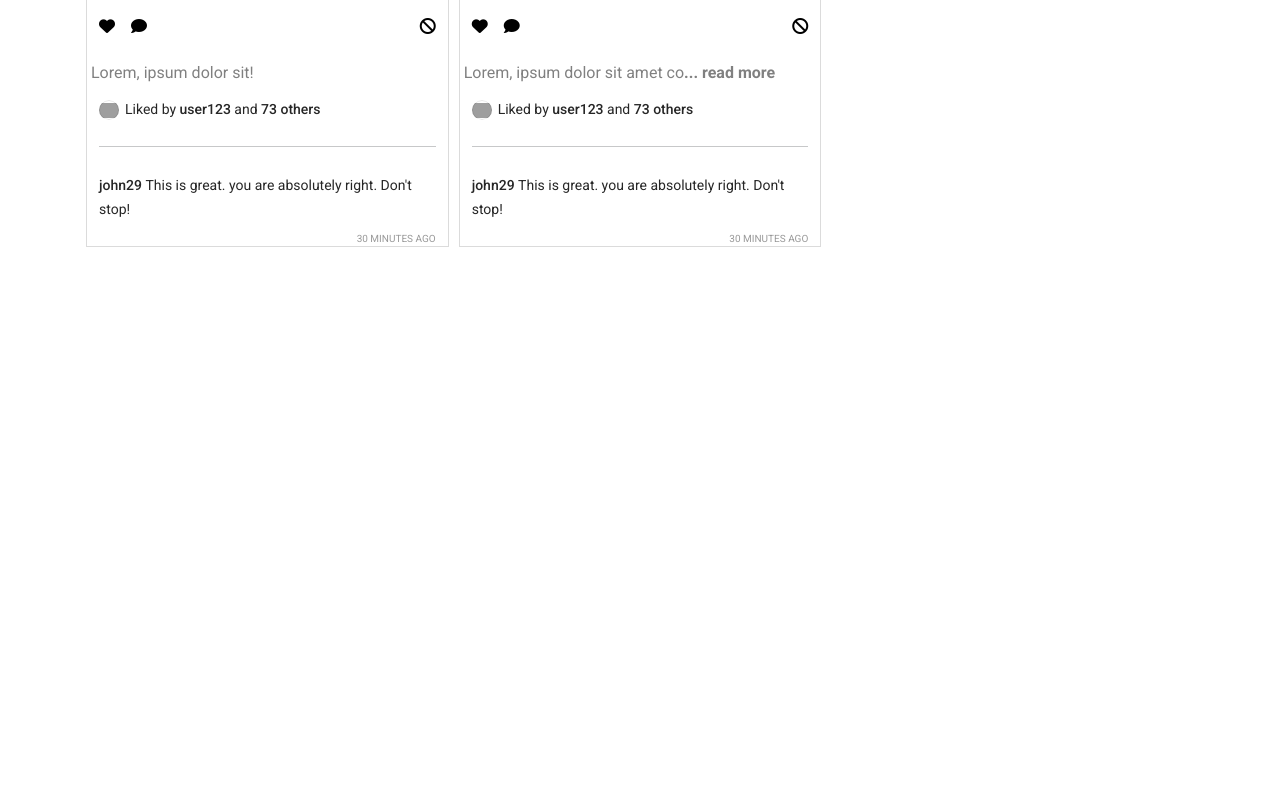
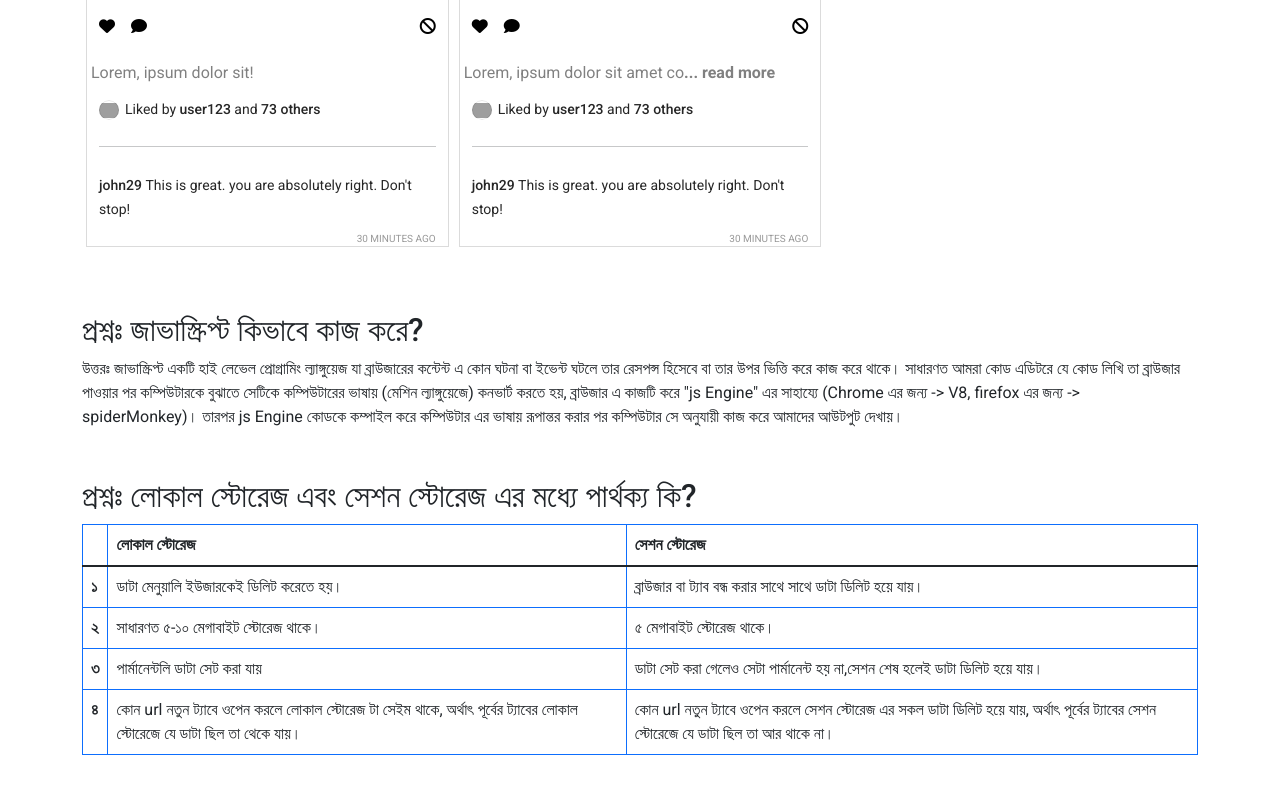
Before and after one commit to Rezaul909/Insta-Shohor, a plain HTML site: page index.html in a window 1280 px wide. Shown: the part 1285-2078 px from the top of the page. Before the commit the page ends 1548 px from the top, so only its background shows below. Drawn offline with nearby package versions, Linux system fonts and the light colour scheme; grey boxes are pictures that could not be loaded.

Commit message:
que-ans-added

```diff
--- a/css/style.css
+++ b/css/style.css
@@ -57,6 +57,7 @@ img {
 /* Post */
 .post {
   width: 100%;
+  height: 100%;
   display: flex;
   flex-direction: column;
   overflow: hidden;
--- a/index.html
+++ b/index.html
@@ -70,13 +70,59 @@
             <div id="posts">
             </div>
             <div id="liked">
-                <h1>Liked posts</h1>
+
             </div>
 
             <div id="reported">
-                <h1>Reported posts</h1>
+
             </div>
         </main>
+
+        <section id="que-ans" class="container my-5">
+            <div class="mb-5">
+                <h2>প্রশ্নঃ জাভাস্ক্রিপ্ট কিভাবে কাজ করে?</h2>
+                <p>উত্তরঃ
+                    জাভাস্ক্রিপ্ট একটি হাই লেভেল প্রোগ্রামিং ল্যাঙ্গুয়েজ যা ব্রাউজারের কন্টেন্ট এ কোন ঘটনা বা ইভেন্ট ঘটলে তার রেসপন্স হিসেবে বা তার উপর ভিত্তি করে কাজ করে থাকে।
+                    সাধারণত আমরা কোড এডিটরে যে কোড লিখি তা ব্রাউজার পাওয়ার পর কম্পিউটারকে বুঝাতে সেটিকে কম্পিউটারের ভাষায় (মেশিন ল্যাঙ্গুয়েজে) কনভার্ট করতে হয়, ব্রাউজার এ কাজটি করে "js Engine" এর সাহায্যে (Chrome এর জন্য -> V8, firefox এর জন্য -> spiderMonkey)।
+                    তারপর js Engine কোডকে কম্পাইল করে কম্পিউটার এর ভাষায় রূপান্তর করার পর কম্পিউটার সে অনুযায়ী কাজ করে আমাদের আউটপুট দেখায়। </p>
+            </div>
+
+            <div class="mb-5">
+                <h2>প্রশ্নঃ লোকাল স্টোরেজ এবং সেশন স্টোরেজ এর মধ্যে পার্থক্য কি? </h2>
+                <table class="table table-bordered border-primary">
+                    <thead>
+                      <tr>
+                        <th scope="col"></th>
+                        <th scope="col">লোকাল স্টোরেজ</th>
+                        <th scope="col">সেশন স্টোরেজ</th>
+                      </tr>
+                    </thead>
+                    <tbody>
+                      <tr>
+                        <th scope="row">১</th>
+                        <td>ডাটা মেনুয়ালি ইউজারকেই ডিলিট করেতে হয়। </td>
+                        <td>ব্রাউজার বা ট্যাব বন্ধ করার সাথে সাথে ডাটা ডিলিট হয়ে যায়। </td>
+                      </tr>
+                      <tr>
+                        <th scope="row">২</th>
+                        <td>সাধারণত ৫-১০ মেগাবাইট স্টোরেজ থাকে। </td>
+                        <td>৫ মেগাবাইট স্টোরেজ থাকে। </td>
+                      </tr>
+                      <tr>
+                        <th scope="row">৩</th>
+                        <td>পার্মানেন্টলি ডাটা সেট করা যায় </td>
+                        <td>ডাটা সেট করা গেলেও সেটা পার্মানেন্ট হয় না,সেশন শেষ হলেই ডাটা ডিলিট হয়ে যায়।</td>
+                      </tr>
+                      <tr>
+                        <th scope="row">৪</th>
+                        <td >কোন url নতুন ট্যাবে ওপেন করলে লোকাল স্টোরেজ টা সেইম থাকে, অর্থাৎ পূর্বের ট্যাবের লোকাল স্টোরেজে যে ডাটা ছিল তা থেকে যায়। </td>
+                        <td >কোন url নতুন ট্যাবে ওপেন করলে সেশন স্টোরেজ এর সকল ডাটা ডিলিট হয়ে যায়, অর্থাৎ পূর্বের ট্যাবের সেশন স্টোরেজে যে ডাটা ছিল তা আর থাকে না।</td>
+                      </tr>
+                    </tbody>
+                  </table>
+            </div>
+
+        </section>
         <footer></footer>
 
         <!-- add javascript  file  -->
--- a/js/app.js
+++ b/js/app.js
@@ -16,7 +16,6 @@ const isLiked = (id) => {
 };
 
 const addToLiked = (id) => {
-  console.log(likedPostsId);
     likedPostsId.push(id);
     showPosts(posts);
 };
@@ -36,6 +35,7 @@ const switchTab = (id) => {
         document.getElementById( "posts" ).style.display = "grid";
         document.getElementById( "liked" ).style.display = "none";
         document.getElementById( "reported" ).style.display = "none";
+        document.getElementById("que-ans").style.display = 'block';
     } else if (id === "liked") {
         document.getElementById( "liked" ).style.display = "block";
         document.getElementById( "posts" ).style.display = "none";
@@ -52,7 +52,6 @@ const switchTab = (id) => {
 };
 
 const createPost = (post) => {
-  console.log(post);
     const image = post.image;
     const div = document.createElement( "article" );
     div.classList.add( "post" );
@@ -144,21 +143,27 @@ const showPosts = (posts) => {
 };
 
 const displayLikedPosts = () => {
-  document.getElementById( "liked" ).innerHTML = "";
+    const div1 = document.createElement("div");
+    document.getElementById( "liked" ).innerHTML = `<h1>Liked posts</h1>`;
+    document.getElementById( "liked" ).appendChild(div1);
     const likedPosts = getLikedPosts();
     likedPosts.forEach((post) => {
         const div = createPost(post);
         document.getElementById( "liked" ).appendChild(div);
     });
+    document.getElementById("que-ans").style.display = 'none';
 };
 
 const displayReportedPosts = () => {
-  document.getElementById( "reported" ).innerHTML = "";
+    const div1 = document.createElement("div");
+    document.getElementById( "reported" ).innerHTML = `<h1>Reported posts</h1>`;
+    document.getElementById( "reported" ).appendChild(div1);
     const reportedPosts = getReportedPosts();
     reportedPosts.forEach((post) => {
         const div = createPost(post);
         document.getElementById( "reported" ).appendChild(div);
     });
+    document.getElementById("que-ans").style.display = 'none';
 };
 
 const loadPosts = async () =>{
```
